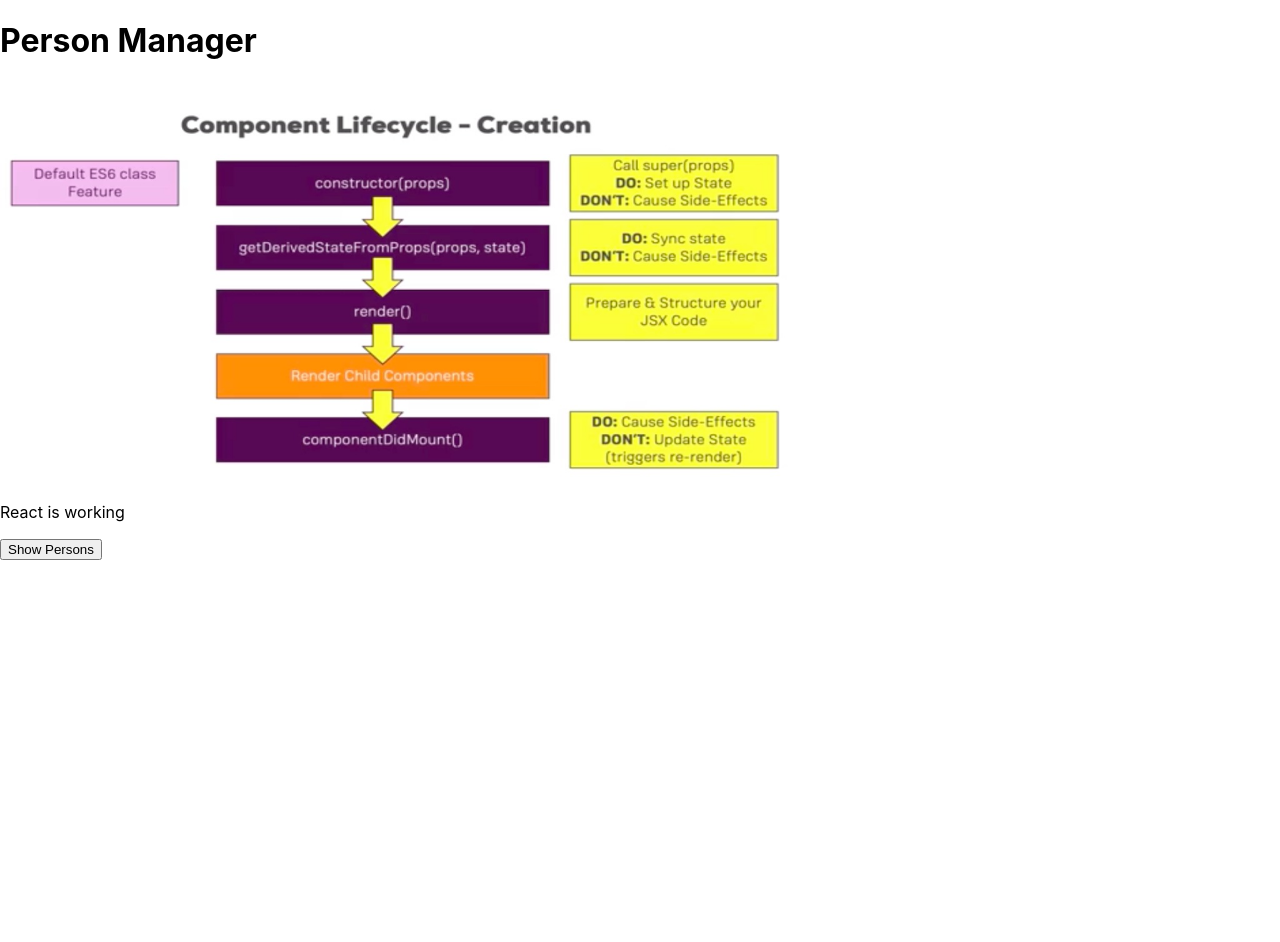
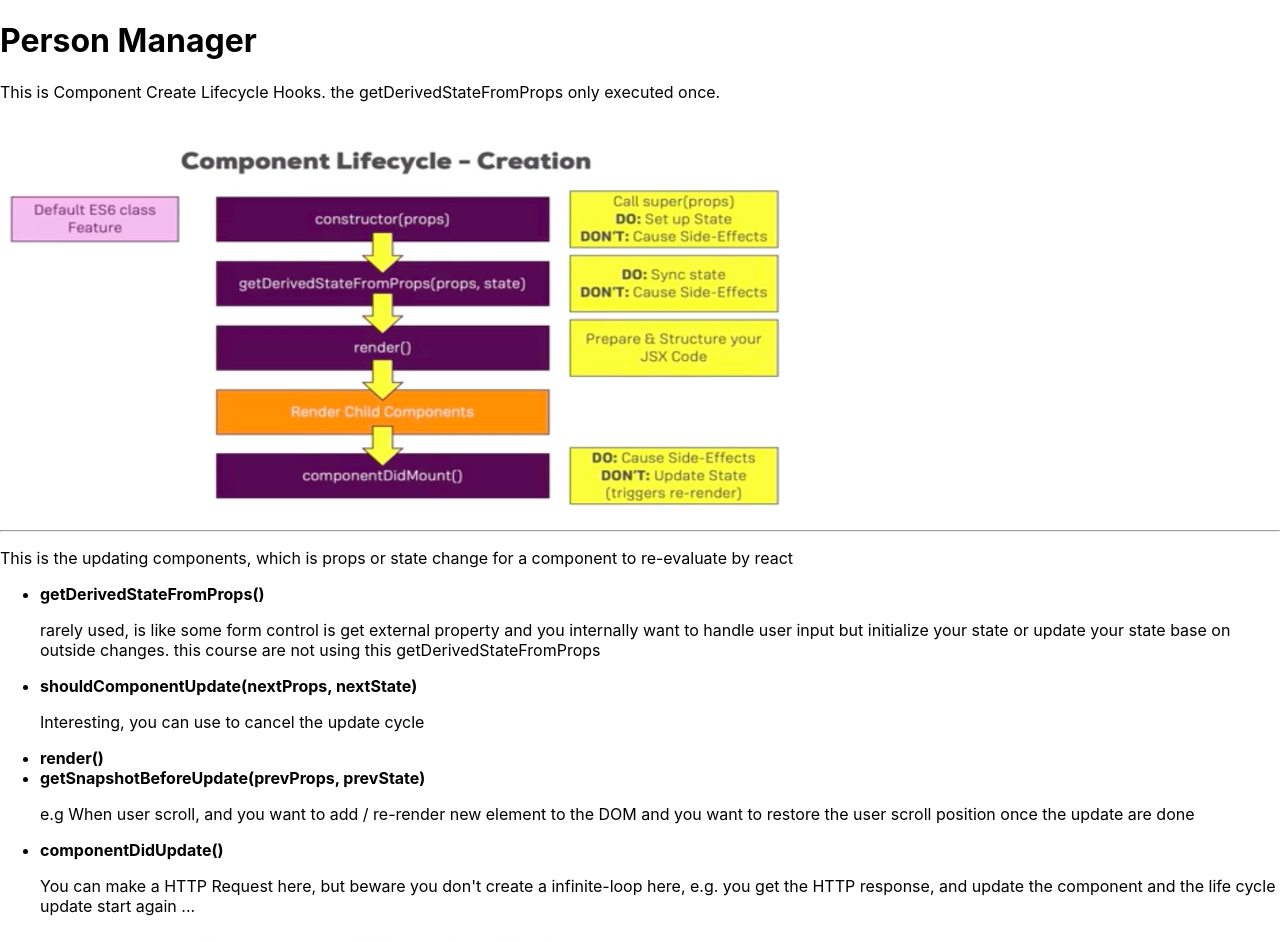
Before and after one commit to jonnyGit81/react-css-module, a React app: page / in a window 1280 px wide. Shown: the top 942 px of the page. Before the commit the page ends 800 px from the top, so only its background shows below. Built offline with nearby package versions, Linux system fonts and the light colour scheme.

Commit message:
commit lifecycle hooks

```diff
--- a/src/components/Cockpit/Cockpit.js
+++ b/src/components/Cockpit/Cockpit.js
@@ -1,7 +1,48 @@
 import cssClasses from "./Cockpit.modules.css";
 import lifeCycleImg from "../../assets/lifecycle_hooks.jpeg";
+import lifeCycleUpodate from "../../assets/lifecycle_update.jpeg";
+import React, { useEffect } from "react";
 
-const cockpit = (props) => {
+const Cockpit = (props) => {
+  //this is react hook, for functional lifecycle
+  // (componentDidMount and componentDidUpdate combined into useEffect)
+
+  // useEffect on first time rendered and based on persons change
+  useEffect(
+    (effect) => {
+      // this useEffect most second important lifecycle for function component
+      //this will printed any action on the page, since any changes in App.js is calling Cockpit.
+      console.log("[Cockpit.js] useEffect");
+      // you can use HTTP Request Here, since this is called every time and any changes on App.js
+
+      //so this is triggered every time component rendered, what if you want to only call HTTP request
+      // on the component rendered first time only, not every re-render cycle.
+
+      //to solve this, in useEffect you can pas second arguments as array,
+      // based on that change, [props.persons]
+      //react will know when to execute useEffect
+      // example here we use the persons state change.
+      // you can use more than 1 use Effect.
+      setTimeout(() => {
+        console.log(
+          "fetch some data from cloud!! or save some data to the cloud " +
+            "=> this message will printed if only the persons data has change, to every re-render cycle" +
+            "but of course the first render this useEffect will get executed, the rest are waiting persons data changed"
+        );
+      }, 1000);
+    },
+    [props.persons]
+  );
+
+  // useEffect on first time rendered only
+  // so it become same as componentDidMount
+  useEffect(
+    (effect) => {
+      console.log("[Cockpit.js] useEffect first time rendered");
+    },
+    [] //for tell react to use useEffect first time rendered only then you can simply pass empty array
+  );
+
   let buttonClass = "";
   if (props.showPersons) {
     buttonClass = cssClasses.Red;
@@ -18,8 +59,65 @@ const cockpit = (props) => {
   return (
     <div className={cssClasses.Cockpit}>
       <h1>{props.appTitle}</h1>
+
+      <div className={cssClasses.MyDesc}>
+        <p>
+          This is Component Create Lifecycle Hooks. the getDerivedStateFromProps
+          only executed once.
+        </p>
+      </div>
+
       <img
         src={lifeCycleImg}
+        alt="Life Cycle Hooks On Class Component"
+        height="400"
+        width="800"
+      />
+
+      <hr />
+
+      <div className={cssClasses.MyDesc}>
+        <p>
+          This is the updating components, which is props or state change for a
+          component to re-evaluate by react
+        </p>
+        <ul>
+          <li>
+            <strong>getDerivedStateFromProps() </strong>
+            <p>
+              rarely used, is like some form control is get external property
+              and you internally want to handle user input but initialize your
+              state or update your state base on outside changes. this course
+              are not using this getDerivedStateFromProps
+            </p>
+          </li>
+          <li>
+            <strong>shouldComponentUpdate(nextProps, nextState) </strong>
+            <p>Interesting, you can use to cancel the update cycle</p>
+          </li>
+          <li>
+            <strong>render() </strong>
+          </li>
+          <li>
+            <strong>getSnapshotBeforeUpdate(prevProps, prevState)</strong>
+            <p>
+              e.g When user scroll, and you want to add / re-render new element
+              to the DOM and you want to restore the user scroll position once
+              the update are done
+            </p>
+          </li>
+          <li>
+            <strong>componentDidUpdate()</strong>
+            <p>
+              You can make a HTTP Request here, but beware you don't create a
+              infinite-loop here, e.g. you get the HTTP response, and update the
+              component and the life cycle update start again ...
+            </p>
+          </li>
+        </ul>
+      </div>
+      <img
+        src={lifeCycleUpodate}
         alt="Life Cycle Hooks On Class Component"
         height="400"
         width="800"
@@ -33,4 +131,4 @@ const cockpit = (props) => {
   );
 };
 
-export default cockpit;
+export default Cockpit;
--- a/src/components/Cockpit/Cockpit.modules.css
+++ b/src/components/Cockpit/Cockpit.modules.css
@@ -28,3 +28,13 @@
 .Cockpit button.Red:hover {
   background-color: salmon;
 }
+
+.MyDesc {
+  width: 80%;
+  margin: 16px auto;
+  border: 1px solid #eee;
+  box-shadow: 0 2px 3px #eec;
+  padding: 16px;
+  text-align: left;
+  overflow-wrap: break-word;
+}
--- a/src/components/Persons/Person/Person.js
+++ b/src/components/Persons/Person/Person.js
@@ -1,23 +1,28 @@
-import React from "react";
+import React, { Component } from "react";
 import cssClasses from "./Person.modules.css";
 
-const person = (props) => {
+class Person extends Component {
+  render() {
+    console.log("[Person.js] render");
     return (
       <div className={cssClasses.Person}>
-      <p onClick={props.click} onDoubleClick={props.doubleClick}>
-        I'm Persons ! {props.name} and my age {props.age}
+        <p onClick={this.props.click} onDoubleClick={this.props.doubleClick}>
+          I'm Persons ! {this.props.name} and my age {this.props.age}
         </p>
-      <p>{props.children}</p>
+        <p>{this.props.children}</p>
 
         {/* two way binding */}
-      <input type="text" onChange={props.changed} value={props.name} />
+        <input
+          type="text"
+          onChange={this.props.changed}
+          value={this.props.name}
+        />
         <span>
-        <button onClick={props.switchName}>Switch Name</button>
+          <button onClick={this.props.switchName}>Switch Name</button>
         </span>
       </div>
     );
-};
+  }
+}
 
-// export default Radium(person);
-
-export default person;
+export default Person;
--- a/src/components/Persons/Persons.js
+++ b/src/components/Persons/Persons.js
@@ -1,17 +1,44 @@
+import { Component } from "react";
 import Person from "./Person/Person";
 
-const persons = (props) =>
-  props.persons.map((person, index) => {
+class Persons extends Component {
+  // static getDerivedStateFromProps(props, state) {
+  //   return state;
+  // }
+
+  shouldComponentUpdate(nextProps, nextState) {
+    console.log("[Persons.js] shouldComponentUpdate");
+    return true; //used to check to allowed to update component or not
+  }
+
+  getSnapshotBeforeUpdate(prevProps, prevState) {
+    console.log("[Persons.js] getSnapshotBeforeUpdate");
+    return {
+      message:
+        "Test Do Something, which is this will get in componentDidUpdate",
+    };
+  }
+
+  componentDidUpdate(prevProps, prevState, snapshot) {
+    console.log("[Persons.js] componentDidUpdate");
+    console.log(snapshot);
+  }
+
+  render() {
+    console.log("[Persons.js] render");
+    return this.props.persons.map((person, index) => {
       return (
         <Person
           key={person.id}
           name={person.name}
           age={person.age}
-        click={() => props.clicked(index)}
-        changed={(event) => props.changed(event, person.id)}
-        switchName={(event) => props.switchName(person.id)}
+          click={() => this.props.clicked(index)}
+          changed={(event) => this.props.changed(event, person.id)}
+          switchName={(event) => this.props.switchName(person.id)}
         />
       );
     });
+  }
+}
 
-export default persons;
+export default Persons;
--- a/src/containers/App.js
+++ b/src/containers/App.js
@@ -4,6 +4,36 @@ import Persons from "../components/Persons/Persons";
 import Cockpit from "../components/Cockpit/Cockpit";
 
 class App extends Component {
+  constructor(props) {
+    console.log("[App.js] constructor, Next is to getDerivedStateFromProps");
+    super(props);
+  }
+
+  static getDerivedStateFromProps(props, state) {
+    console.log(
+      "[App.js] getDerivedStateFromProps, Next is to Render ",
+      props,
+      state
+    );
+    return state;
+  }
+
+  //executed only once time
+  componentDidMount() {
+    console.log(
+      "[App.js] componentDidMount, Code your side effect code here, e.g HTTP CALL, next To componentDidUpdate "
+    );
+  }
+
+  shouldComponentUpdate(nextProps, nextState) {
+    console.log("[App.js] shouldComponentUpdate, next to Render");
+    return true;
+  }
+
+  componentDidUpdate(prevProps, prevState, snapshot) {
+    console.log("[App.js] componentDidUpdate, Code your side effect code here, e.g HTTP CALL");
+  }
+
   state = {
     persons: [
       { id: "anyID1", name: "Johnny", age: 28 },
@@ -60,6 +90,9 @@ class App extends Component {
   };
 
   render() {
+    console.log(
+      "[App.js] render, Next is to Render all child, and next is to componentDidMount"
+    );
     let personsJSX = null;
 
     if (this.state.showPersons) {
```
Also changed, not shown: src/assets/lifecycle_update.jpeg (added). Lines whose indentation alone changed are shown as unchanged.
